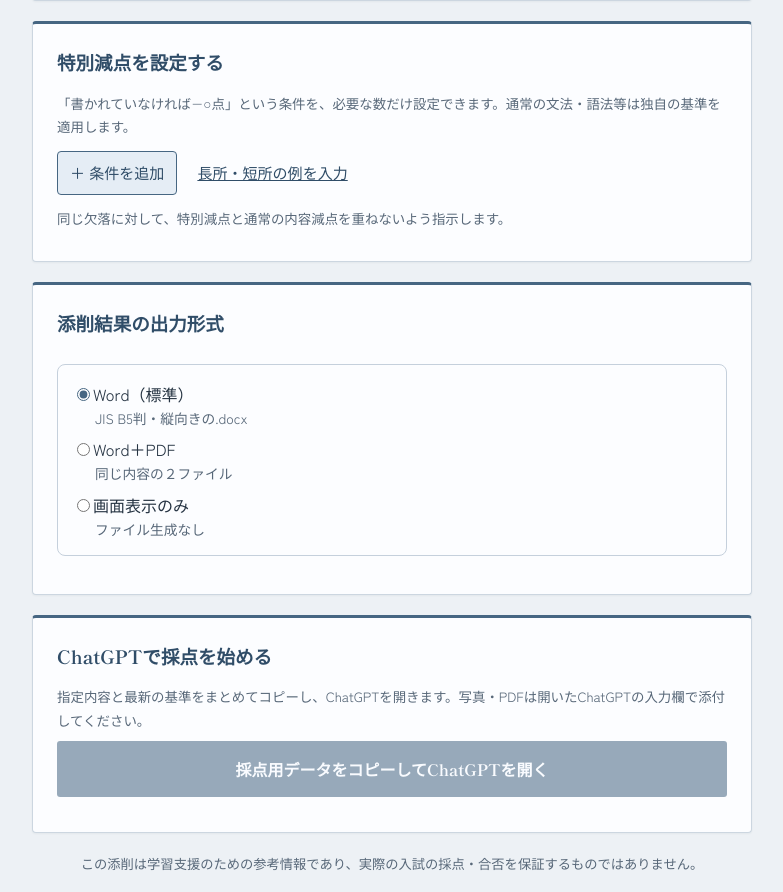
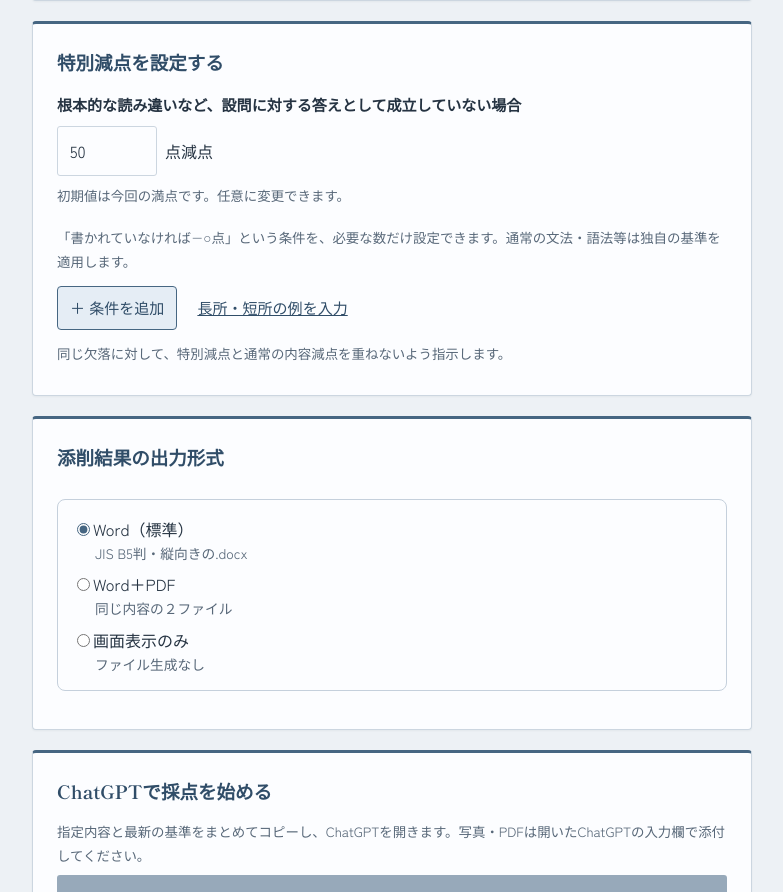
Before and after one commit to ikuyatabis/hq, a plain HTML site: page index.html in a window 1280 px wide. Shown: the part 1364-2256 px from the top of the page, without its empty margins (248-1031 px from the left). Drawn offline with Linux system fonts and the light colour scheme; no server answers.

Commit message:
Add configurable invalid-answer deduction: index.html

```diff
--- a/index.html
+++ b/index.html
@@ -315,6 +315,11 @@ select:focus{outline:2px solid var(--teal);outline-offset:1px}
 
         <section class="panel" aria-labelledby="conditionsHeading">
           <div class="panel-head"><h2 id="conditionsHeading">特別減点を設定する</h2></div>
+          <div class="field">
+            <label for="invalidAnswerPenalty">根本的な読み違いなど、設問に対する答えとして成立していない場合</label>
+            <div class="suffix"><input id="invalidAnswerPenalty" type="number" min="0" max="50" step="1" value="50" required><span>点減点</span></div>
+            <p class="micro">初期値は今回の満点です。任意に変更できます。</p>
+          </div>
           <p class="intro-note">「書かれていなければ−○点」という条件を、必要な数だけ設定できます。通常の文法・語法等は独自の基準を適用します。</p>
           <div id="conditionList" aria-live="polite"></div>
           <div class="row-actions"><button id="addCondition" class="secondary" type="button">＋ 条件を追加</button><button id="exampleConditions" class="text-btn" type="button">長所・短所の例を入力</button></div>
```
